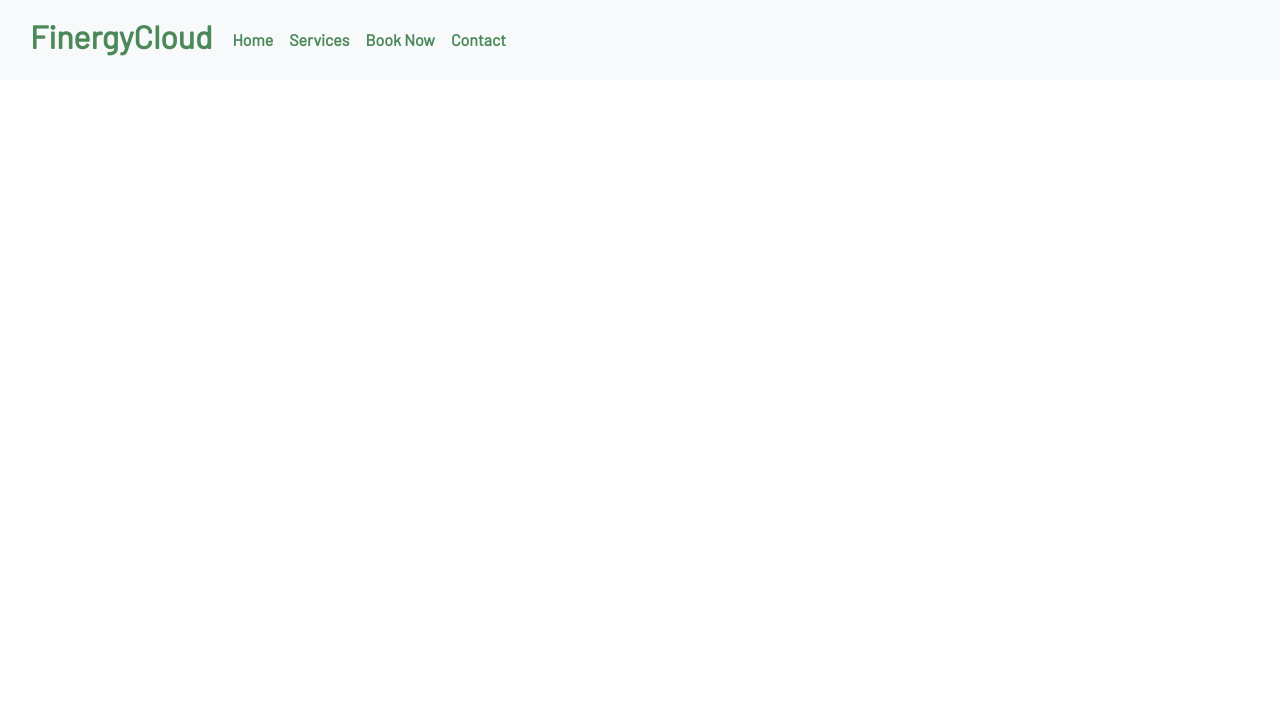
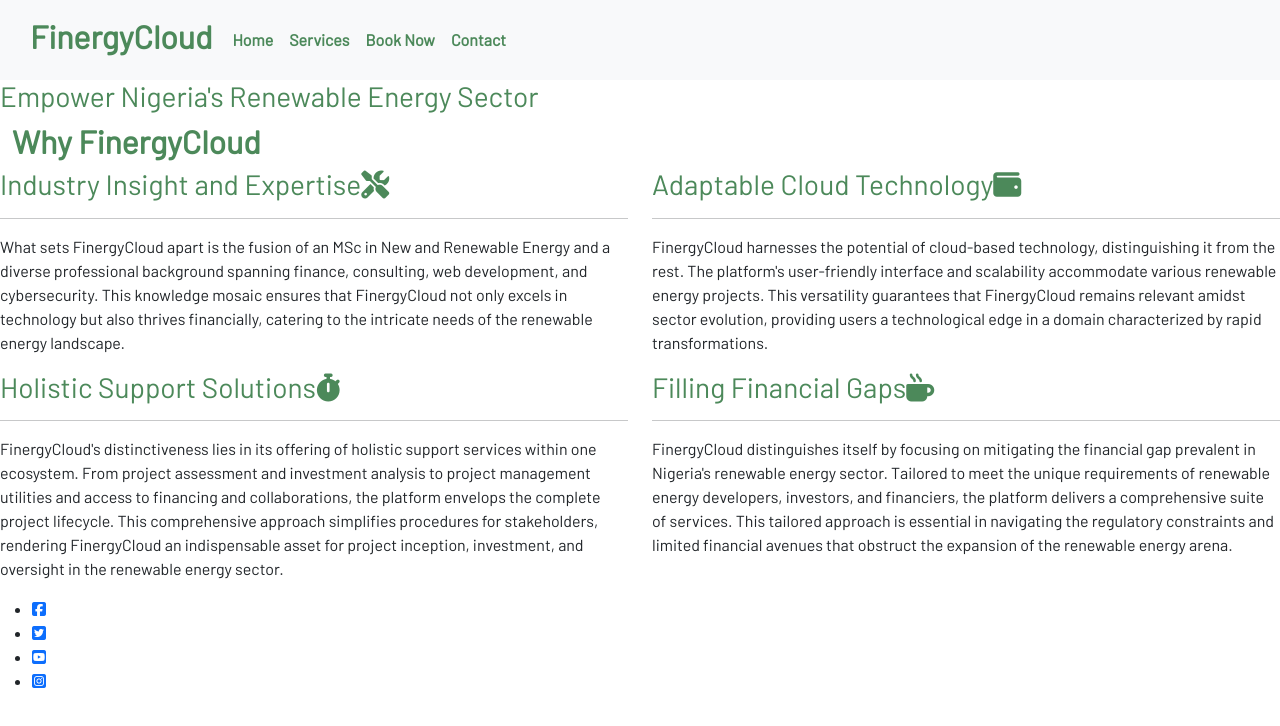
Before and after one commit to Onuorah-Joshua-Nwani/msp-1-finergycloud-ci, a plain HTML site: page index.html in a window 1280 px wide. Drawn offline with nearby package versions, Linux system fonts and the light colour scheme.

Commit message:
added cover text/about section/footer for the index.html

```diff
--- a/assets/css/style.css
+++ b/assets/css/style.css
@@ -42,7 +42,7 @@
 
 .navbar-toggler-icon {
     background-color: #333;
-    display: flex !important;
+    display: flex;
     flex-basis: auto;
     justify-content: flex-end;
     align-content: stretch;
--- a/index.html
+++ b/index.html
@@ -43,3 +43,90 @@
             </nav>
         </div>
     </header>
+    <!-- cover text -->
+    <section id="hero-outer">
+        <div id="hero-image">
+        </div>
+        <div id="cover-text">
+            <h3>Empower Nigeria's Renewable Energy Sector</h3>
+        </div>
+    </section>
+    <!-- about section -->
+    <section class="why-us">
+        <div class="container-fluid why-us" id="why-us">
+            <h2 id="why-us-header"> Why FinergyCloud</h2>
+        </div>
+        <div class="row" id="left-about">
+            <div class="col-md">
+                <div class="left-about-heading">
+                    <h3>Industry Insight and Expertise<i class="fa-solid fa-screwdriver-wrench"></i></h3>
+                    <hr>
+                    <p>What sets FinergyCloud apart is the fusion of an MSc in New and Renewable Energy and a diverse
+                        professional background spanning finance, consulting, web development, and cybersecurity. This
+                        knowledge mosaic ensures that FinergyCloud not only excels in technology but also thrives
+                        financially, catering to the intricate needs of the renewable energy landscape.</p>
+                </div>
+            </div>
+            <div class="col-md">
+                <div class="left-about-heading">
+                    <h3>Adaptable Cloud Technology<i class="fa-solid fa-wallet"></i></h3>
+                    <hr>
+                    <p>FinergyCloud harnesses the potential of cloud-based technology, distinguishing it from the rest.
+                        The platform's user-friendly interface and scalability accommodate various renewable energy
+                        projects. This versatility guarantees that FinergyCloud remains relevant amidst sector
+                        evolution, providing users a technological edge in a domain characterized by rapid
+                        transformations.</p>
+                </div>
+            </div>
+        </div>
+        <div class="row" id="right-about">
+            <div class="col-md">
+                <div class="right-about-heading">
+                    <h3>Holistic Support Solutions<i class="fa-solid fa-stopwatch"></i></h3>
+                    <hr>
+                    <p>FinergyCloud's distinctiveness lies in its offering of holistic support services within one
+                        ecosystem. From project assessment and investment analysis to project management utilities and
+                        access to financing and collaborations, the platform envelops the complete project lifecycle.
+                        This comprehensive approach simplifies procedures for stakeholders, rendering FinergyCloud an
+                        indispensable asset for project inception, investment, and oversight in the renewable energy
+                        sector.</p>
+                </div>
+            </div>
+            <div class="col-md">
+                <div class="right-about-heading">
+                    <h3>Filling Financial Gaps<i class="fa-solid fa-mug-hot"></i></h3>
+                    <hr>
+                    <p>FinergyCloud distinguishes itself by focusing on mitigating the financial gap prevalent in
+                        Nigeria's renewable energy sector. Tailored to meet the unique requirements of renewable energy
+                        developers, investors, and financiers, the platform delivers a comprehensive suite of services.
+                        This tailored approach is essential in navigating the regulatory constraints and limited
+                        financial avenues that obstruct the expansion of the renewable energy arena.</p>
+                </div>
+            </div>
+        </div>
+    </section>
+    <!-- FOOTER -->
+    <footer>
+        <ul class="social-networks">
+            <li><a href="https://www.facebook.com" target="_blank" rel="noopener"
+                    aria-label="Visit our Facebook page (opens in a new tab)"><i
+                        class="fa-brands fa-square-facebook"></i></a></li>
+            <li><a href="https://www.twitter.com" target="_blank" rel="noopener"
+                    aria-label="Visit our Twitter page (opens in a new tab)"><i
+                        class="fa-brands fa-square-twitter"></i></a>
+            </li>
+            <li><a href="https://www.youtube.com" target="_blank" rel="noopener"
+                    aria-label="Visit our Youtube page (opens in a new tab)"><i
+                        class="fa-brands fa-square-youtube"></i></a>
+            </li>
+            <li><a href="https://www.instagram.com" target="_blank" rel="noopener"
+                    aria-label="Visit our Instagram page (opens in a new tab)"><i
+                        class="fa-brands fa-square-instagram"></i></a>
+        </ul>
+    </footer>
+    <script src="https://cdn.jsdelivr.net/npm/bootstrap@5.3.0-alpha3/dist/js/bootstrap.bundle.min.js"
+        integrity="sha384-ENjdO4Dr2bkBIFxQpeoTz1HIcje39Wm4jDKdf19U8gI4ddQ3GYNS7NTKfAdVQSZe" crossorigin="anonymous">
+        </script>
+</body>
+
+</html>
```
